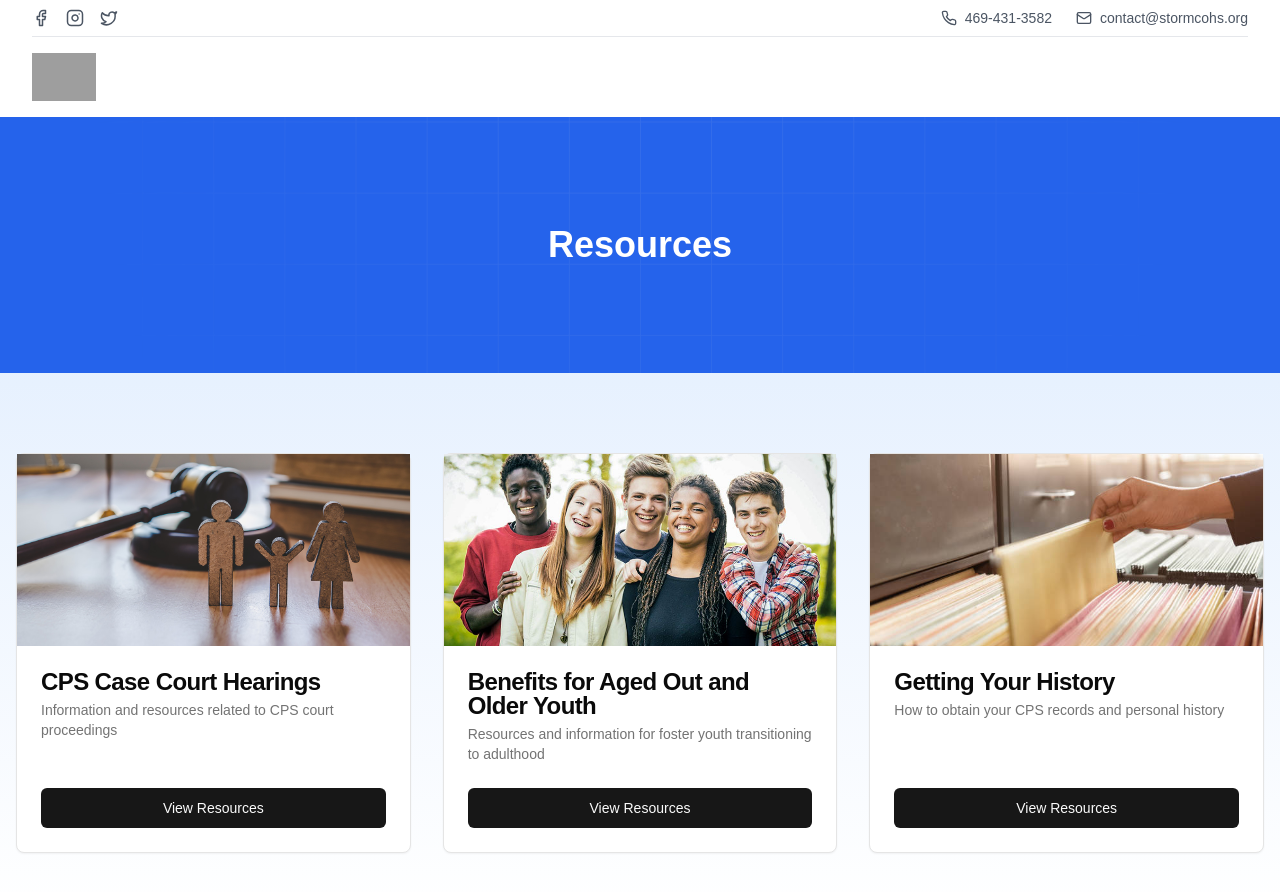
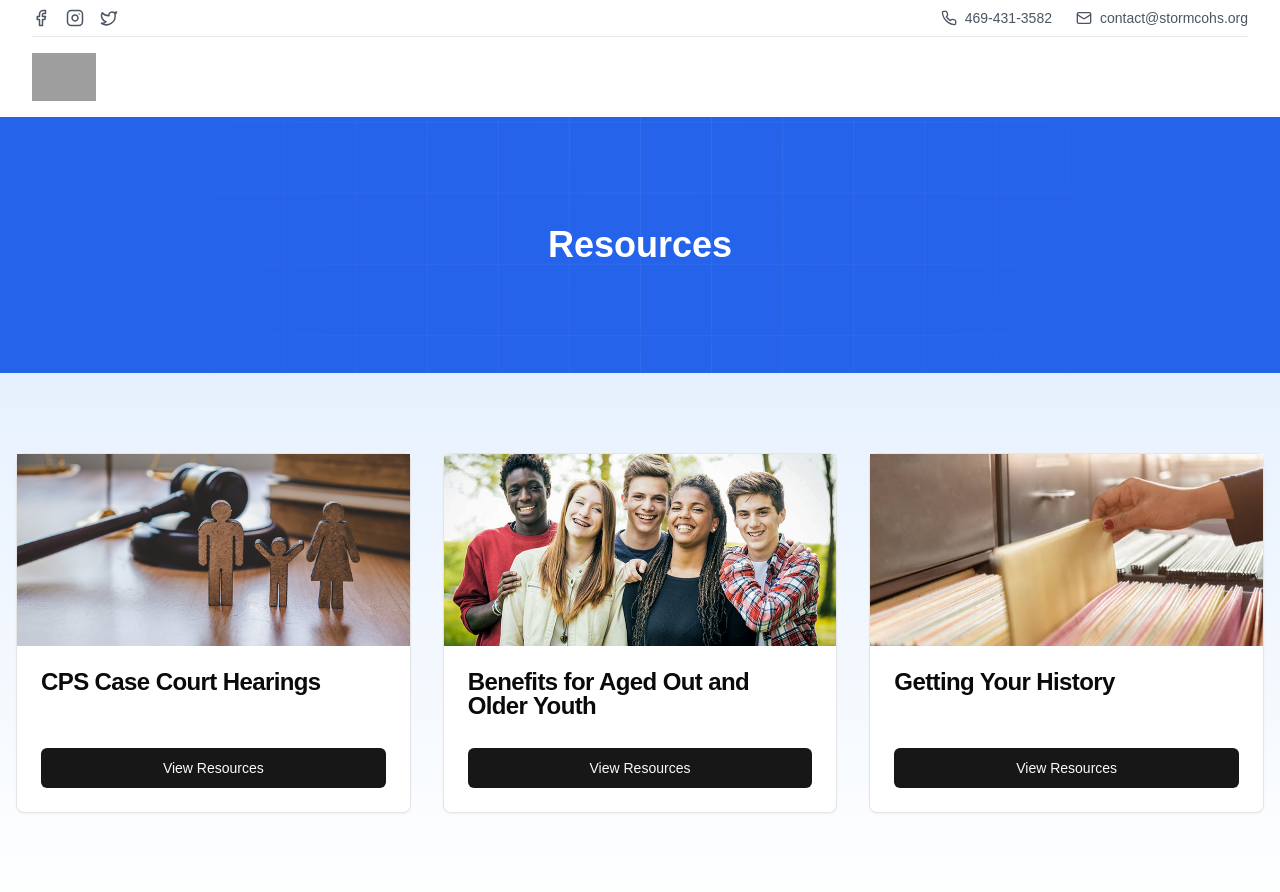
Before and after one commit to cfgtexas24/Team-7, a Next.js app: page /resources in a window 1280 px wide. Shown: the top 892 px of the page. Built offline with nearby package versions, Linux system fonts and the light colour scheme; grey boxes are pictures that could not be loaded.

Commit message:
google teams

```diff
--- a/src/app/apply/page.js
+++ b/src/app/apply/page.js
@@ -119,6 +119,7 @@ export default function Home() {
     };
 
     const response = await fetch('/api/sms', {method: "GET"});
+    /*
     try {
       const response = await fetch("http://52.91.214.247:8080/api/user/", {
         method: "POST",
@@ -137,6 +138,7 @@ export default function Home() {
     } catch (error) {
       console.error("Error", error);
     }
+    */
   };
 
   return (
--- a/src/app/non_emergency/page.js
+++ b/src/app/non_emergency/page.js
@@ -1,6 +1,6 @@
 "use client"
 
-import { Book, Calendar, Presentation } from "lucide-react"
+import { Book, Calendar, Presentation, Plus, Projector } from "lucide-react"
 import { motion } from "framer-motion"
 import Link from "next/link"
 
@@ -9,7 +9,9 @@ export default function NonEmergency() {
     { icon: Book, title: "Resources", color: "from-blue-400 to-blue-600", link: "/resources" },
     { icon: Calendar, title: "Events", color: "from-green-400 to-green-600", link: "/events" },
     { icon: Presentation, title: "Life Lessons", color: "from-purple-400 to-purple-600", link: "/life" },
+    { icon: Plus, title: "Mentor Program", color: "from-orange-400 to-orange-600", link: "https://meet.google.com/tkk-xayx-pxb?ijlm=1729332460579&hs=187&adhoc=1" }
   ]
+  // TODO the mentor page shouldn't show up until you're signed up
 
   return (
     <div className="w-full min-h-screen flex justify-center bg-gradient-to-br from-gray-100 to-gray-300">
--- a/src/app/resources/page.js
+++ b/src/app/resources/page.js
@@ -92,7 +92,7 @@ export default function Resources() {
               </div>
               <CardHeader className="flex-grow">
                 <CardTitle>{category.title}</CardTitle>
-                <CardDescription>{category.description}</CardDescription>
+                <CardDescription></CardDescription>
               </CardHeader>
               <CardFooter className="mt-auto">
                 <Dialog
```
